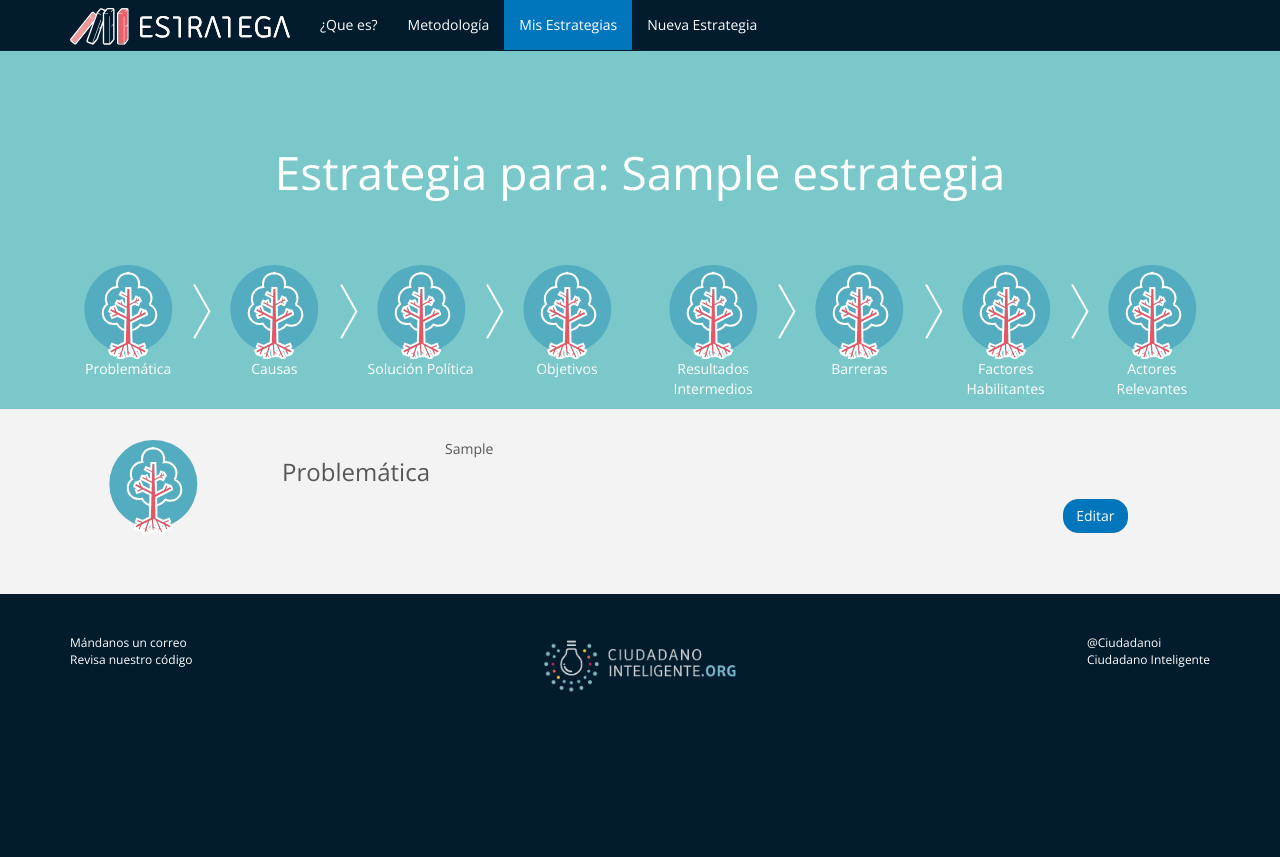
After one commit to teespy/estratega-django, a Django app: page /estrategias/1/problematica in a window 1280 px wide. The commit adds this page. Run offline with Django 3.2, Linux system fonts and the light colour scheme; tables that the repository leaves empty hold one stand-in row (values such as "Sample post"); some libraries are stand-ins or nearby versions.

Commit message:
primeras vistas flujo estrategia

```diff
--- a/estrategias/forms.py
+++ b/estrategias/forms.py
@@ -28,20 +28,28 @@
 class EstrategiaTituloForm(forms.ModelForm):
     class Meta:
         model = Estrategia
-        exclude = ('dueno',)
-        #fields = '__all__'
+        fields = ('titulo',)
 
     def __init__(self, *args, **kwargs):
         super(EstrategiaTituloForm, self).__init__(*args, **kwargs)
         self.helper = FormHelper()
-        self.helper.form_method = 'post'
-        self.helper.form_action = reverse('estrategias:nueva_estrategia')
-        self.helper.form_class='form-estrategia'
         self.helper.layout = Layout(
                                 Field('titulo', css_class='input-xlarge'),
-                                FormActions(
-                                    Submit('save_changes', 'Comenzar!', css_class="btn-primary"), css_class="text-center p-vrt-20"
-                                )
         )
 
     titulo = forms.CharField(label='Esta es una estrategia para...', max_length=80)
+
+
+class EstrategiaProblematicaForm(forms.ModelForm):
+    class Meta:
+        model = Estrategia
+        fields = ('problematica',)
+
+    def __init__(self, *args, **kwargs):
+        super(EstrategiaProblematicaForm, self).__init__(*args, **kwargs)
+        self.helper = FormHelper()
+        self.helper.layout = Layout(
+                                Field('problematica', css_class='input-xlarge'),
+        )
+
+    problematica = forms.TextInput()
--- a/estrategias/models.py
+++ b/estrategias/models.py
@@ -3,19 +3,21 @@
 
 
 class Estrategia(models.Model):
+    dueno = models.ForeignKey(User, null=True)
+
     titulo = models.CharField(max_length=200, default='')
-    dueno = models.ForeignKey(User, null=True)
+    problematica = models.TextField(default='')
 
     def __str__(self):
         return self.titulo
 
 
-class Problematica(models.Model):
-    estrategia = models.ForeignKey(Estrategia)
-    texto = models.TextField()
-
-    def __str__(self):
-        return self.texto
+#class Problematica(models.Model):
+#    estrategia = models.ForeignKey(Estrategia)
+#    texto = models.TextField()
+#
+#    def __str__(self):
+#        return self.texto
 
 
 class Causa(models.Model):
--- a/estrategias/static/css/styles.css
+++ b/estrategias/static/css/styles.css
@@ -54,9 +54,12 @@
 }
 
 section.default-p-top {
-  padding-top: 150px;
+  padding-top: 120px;
 }
 
+section.mainflow-p-top {
+  padding-top: 50px;
+}
 
 /* Buttons */
 
@@ -410,6 +413,17 @@
 }
 
 
+/* Section Specific (section-problematica-estrategia) */
+
+#section-problematica-problematica {
+    padding-top: 30px;
+}
+
+#section-problematica-problematica form label {
+    display: none;
+}
+
+
 /* Section Specific (other sections)*/
 
 #section-index-metodologia {
@@ -420,6 +434,8 @@
 #section-metodologia-info {
     padding-top: 30px;
 }
+
+
 
 .form-estrategia div label {
     font-size: 20px;
--- /dev/null
+++ b/estrategias/templates/estrategias/problematica.html
@@ -0,0 +1,92 @@
+{% extends "base_generic.html" %}
+
+{% load staticfiles %}
+
+{% load crispy_forms_tags %}
+
+{% block navbar %}
+    {% include "navbar.html" with navhighlighted="mis_estrategias" %}
+{% endblock %}
+
+{% block content %}
+<section class="metodologia default-p-top" id="section-problematica-titulo">
+    <div class="container">
+        <div class="row">
+            <h1 class="text-white text-center">Estrategia para: {{ estrategia.titulo }}</h1>
+        </div>
+        {% include "row_metodologia.html" %}
+    </div>
+</section>
+
+<section id="section-problematica-problematica">
+    <div class="container">
+        <div class="row">
+            <div class="col-md-2 text-center">
+                <img alt="Problematica" src="{% static 'images/m02.svg' %}">
+            </div>
+            <div class="col-md-2 text-right">
+                <h3>Problemática</p>
+            </div>
+            {% if estrategia.problematica and not displayform %}
+            <div class="col-md-7">
+                <div class="row">
+                    <p>{{estrategia.problematica}}</p>
+                </div>
+
+                <div class="row spacer30"></div>
+
+                <div class="row pull-right">
+                    <a href="{% url "estrategias:problematica_edit" pk=estrategia.id %}" class="btn btn-default" role="button">Editar</a>
+                </div>
+            </div>
+
+            {% else %}
+            <div class="col-md-7">
+                <div class="row">
+                    <form action="{% url "estrategias:problematica" pk=estrategia.id %}" method="post" accept-charset="utf-8">
+                        {{ form | crispy }}
+                        {% csrf_token %}
+                        <div class="text-right">
+                            <input class="btn btn-default" type="submit" value="Continuar!">
+                        </div>
+                    </form>
+                </div>
+
+                <div class="row spacer30"></div>
+
+                <div class="row">
+                    <p class="text-justify">Lorem ipsum dolor sit amet, consectetur adipiscing elit. Maecenas ut risus vel enim faucibus faucibus non
+                    non nulla. Donec nec dignissim enim. Nam dolor metus, fermentum sit amet purus eu, sodales ullamcorper
+                    nisl. Mauris molestie tortor non neque auctor rutrum. Class aptent taciti sociosqu ad litora torquent
+                    per conubia nostra, per inceptos himenaeos. Phasellus sit amet sagittis diam, vel scelerisque felis.
+                    Donec id ligula id lorem aliquet vehicula. Vestibulum ante ipsum primis in faucibus orci luctus et ultrices
+                    posuere cubilia Curae; Etiam venenatis facilisis porta. Aliquam tristique nec neque sed fringilla. Vestibulum
+                    vitae augue accumsan, malesuada lacus a, porttitor odio. Pellentesque at luctus sapien, eu porta tellus.
+                    Nam aliquam eu massa eget luctus.</p>
+                </div>
+            </div>
+            {% endif %}
+
+            <!--<div class="col-md-7">
+                <p>Lorem ipsum dolor sit amet, consectetur adipiscing elit. Maecenas ut risus vel enim faucibus faucibus non
+                    non nulla. Donec nec dignissim enim. Nam dolor metus, fermentum sit amet purus eu, sodales ullamcorper
+                    nisl. Mauris molestie tortor non neque auctor rutrum. Class aptent taciti sociosqu ad litora torquent
+                    per conubia nostra, per inceptos himenaeos. Phasellus sit amet sagittis diam, vel scelerisque felis.
+                    Donec id ligula id lorem aliquet vehicula. Vestibulum ante ipsum primis in faucibus orci luctus et ultrices
+                    posuere cubilia Curae; Etiam venenatis facilisis porta. Aliquam tristique nec neque sed fringilla. Vestibulum
+                    vitae augue accumsan, malesuada lacus a, porttitor odio. Pellentesque at luctus sapien, eu porta tellus.
+                    Nam aliquam eu massa eget luctus.</p>
+                <p>Lorem ipsum dolor sit amet, consectetur adipiscing elit. Maecenas ut risus vel enim faucibus faucibus non
+                    non nulla. Donec nec dignissim enim. Nam dolor metus, fermentum sit amet purus eu, sodales ullamcorper
+                    nisl. Mauris molestie tortor non neque auctor rutrum. Class aptent taciti sociosqu ad litora torquent
+                    per conubia nostra, per inceptos himenaeos. Phasellus sit amet sagittis diam, vel scelerisque felis.
+                    Donec id ligula id lorem aliquet vehicula. Vestibulum ante ipsum primis in faucibus orci luctus et ultrices
+                    posuere cubilia Curae; Etiam venenatis facilisis porta. Aliquam tristique nec neque sed fringilla. Vestibulum
+                    vitae augue accumsan, malesuada lacus a, porttitor odio. Pellentesque at luctus sapien, eu porta tellus.
+                    Nam aliquam eu massa eget luctus.</p>
+            </div>-->
+        </div>
+        <div class="row spacer60"></div>
+    </div>
+</section>
+{% endblock %}
--- a/estrategias/urls.py
+++ b/estrategias/urls.py
@@ -5,6 +5,8 @@
 urlpatterns = [
     url(r'^mis_estrategias', views.MisEstrategiasView.as_view(), name='mis_estrategias'),
     url(r'^nueva_estrategia', views.NuevaEstrategiaView.as_view(), name='nueva_estrategia'),
-    url(r'^problematica', views.ProblematicaView.as_view(), name='problematica'),
+    url(r'^(?P<pk>[0-9]+)/problematica$', views.ProblematicaView.as_view(), name='problematica'),
+    url(r'^(?P<pk>[0-9]+)/problematica/edit', views.ProblematicaFormView.as_view(), name='problematica_edit'),
+    url(r'^(?P<pk>[0-9]+)/causas$', views.CausasView.as_view(), name='causas'),
     #url(r'^(?P<pk>[0-9]+)/$', views.EstrategiaView.as_view(), name='estrategia'),
 ]
--- a/estrategias/views.py
+++ b/estrategias/views.py
@@ -1,10 +1,12 @@
+from django.core.urlresolvers import reverse
 from django.shortcuts import render, redirect
-from django.views import generic
+from django.views import generic, View
 from django.contrib.auth import authenticate, login, logout
 from django.contrib.auth.mixins import LoginRequiredMixin
 from django.contrib.auth.views import LoginView
+
 from .models import Estrategia
-from .forms import EstrategiaTituloForm, EstrategiaLoginForm
+from .forms import EstrategiaTituloForm, EstrategiaLoginForm, EstrategiaProblematicaForm
 
 
 def index(request):
@@ -25,6 +27,8 @@
     form_class = EstrategiaLoginForm
 
 
+# Mis Estrategias
+
 class MisEstrategiasView(LoginRequiredMixin, generic.ListView):
     model = Estrategia
     template_name = 'estrategias/mis_estrategias.html'
@@ -36,15 +40,80 @@
         return qs.filter(dueno=self.request.user)
 
 
+# Nueva Estrategia
+
 class NuevaEstrategiaView(LoginRequiredMixin, generic.edit.FormView):
     form_class = EstrategiaTituloForm
     template_name = 'estrategias/nueva_estrategia.html'
-    success_url = '/estrategias/problematica'
+    success_url = '/estrategias/nueva_estrategia'
     login_url = '/login'
 
     def form_valid(self, form):
-        return super(NuevaEstrategiaView, self).form_valid(form)
+        estrategia = Estrategia.objects.create(titulo=form.instance.titulo, dueno=self.request.user)
+        return redirect('/estrategias/%s/problematica' % estrategia.id)
 
 
-class ProblematicaView(LoginRequiredMixin, generic.ListView):
+# Problematica
+# La solución a tres clases de este y los siguientes grupos de vistas los tomé de
+# https://docs.djangoproject.com/en/1.11/topics/class-based-views/mixins/#using-formmixin-with-detailview
+
+class ProblematicaView(View):
+    def get(self, request, *args, **kwargs):
+        view = ProblematicaDetailView.as_view()
+        return view(request, *args, **kwargs)
+
+    def post(self, request, *args, **kwargs):
+        view = ProblematicaFormView.as_view()
+        return view(request, *args, **kwargs)
+
+
+class ProblematicaDetailView(generic.DetailView):
+    model = Estrategia
     template_name = 'estrategias/problematica.html'
+
+    def get_context_data(self, **kwargs):
+        context = super(ProblematicaDetailView, self).get_context_data(**kwargs)
+        context['form'] = EstrategiaProblematicaForm()
+        return context
+
+
+class ProblematicaFormView(LoginRequiredMixin, generic.detail.SingleObjectMixin, generic.edit.FormView):
+    form_class = EstrategiaProblematicaForm
+    template_name = 'estrategias/problematica.html'
+    model = Estrategia
+
+    def post(self, request, *args, **kwargs):
+        self.object = self.get_object()
+        return super(ProblematicaFormView, self).post(request, *args, **kwargs)
+
+    def get(self, request, *args, **kwargs):
+        self.object = self.get_object()
+        return super(ProblematicaFormView, self).post(request, *args, **kwargs)
+
+    def get_context_data(self, **kwargs):
+        context = super(ProblematicaFormView, self).get_context_data(**kwargs)
+        context['displayform'] = True
+        return context
+
+    def get_initial(self):
+        initial = super(ProblematicaFormView, self).get_initial()
+        initial['problematica'] = self.object.problematica
+
+        return initial
+
+    def form_valid(self, form):
+        estrategia = self.object
+        estrategia.problematica = form.instance.problematica
+        estrategia.save()
+
+        return redirect(reverse('estrategias:causas', kwargs={'pk': self.object.pk}))
+
+    #def get_success_url(self):
+    #    return reverse('estrategias:causas', kwargs={'pk': self.object.pk})
+
+
+# Causas
+
+class CausasView(generic.DetailView):
+    model = Estrategia
+    template_name = 'estrategias/causas.html'
```
Also changed, not shown: estrategias/migrations/0004_auto_20170818_1853.py (added).
